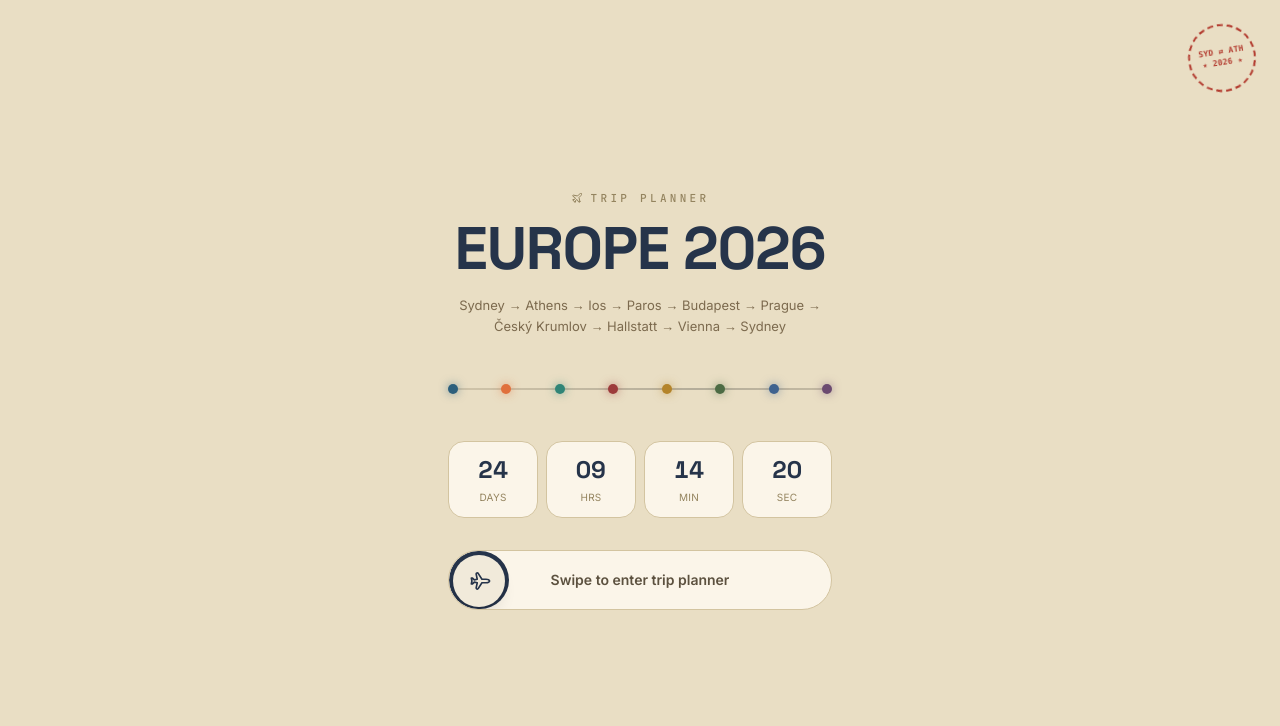
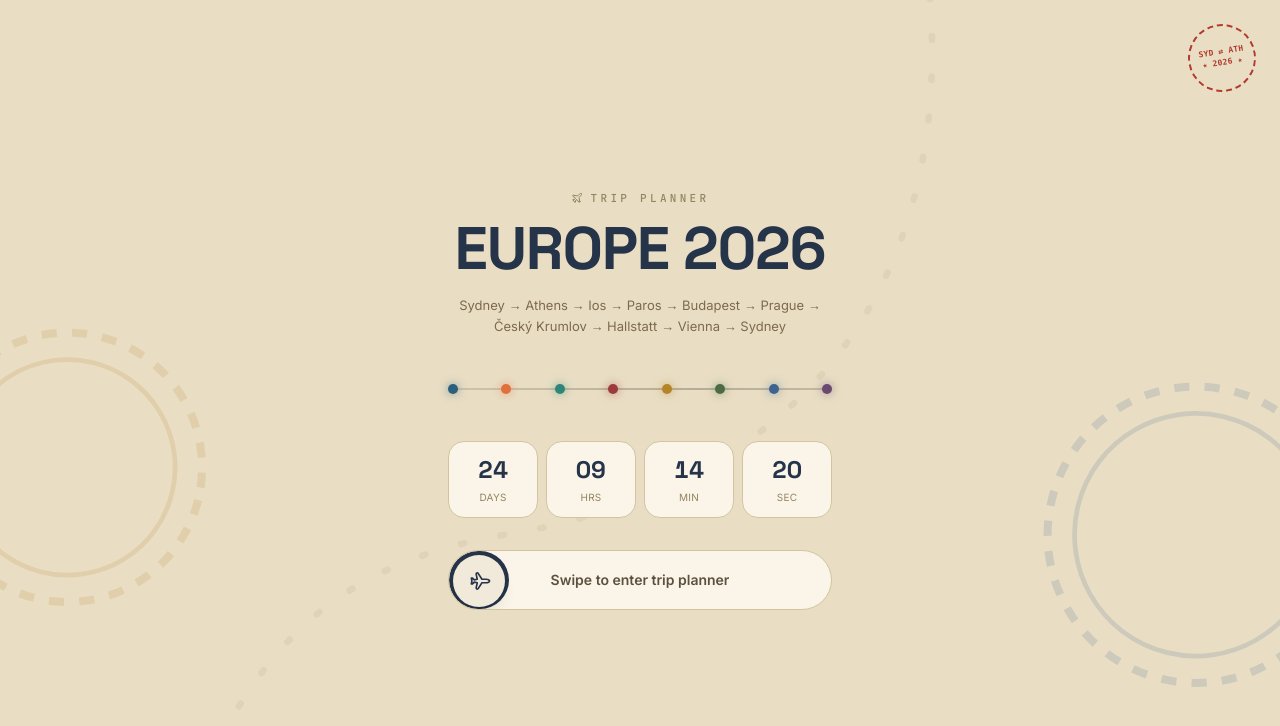
Before and after one commit to GAURAV47987/EUROPE-APP, a React (Vite) app: page / in a window 1280 px wide. Shown: the top 726 px of the page. Built offline with nearby package versions, Linux system fonts and the light colour scheme.

Commit message:
Add a passport-stamp backdrop to the lock/splash screen
Faint dashed stamp rings per city plus a barely-visible dashed route
line behind the countdown, matching the style of the home-screen hero.
Pure CSS/SVG, no image asset, so it adapts to dark mode automatically.

```diff
--- a/src/App.jsx
+++ b/src/App.jsx
@@ -1272,6 +1272,45 @@ function SwipeToEnter({ onEnter }) {
    HOME SCREEN
 --------------------------------------------------------------- */
 
+const HOME_BACKDROP_STAMPS = [
+  { cityIdx: 0, x: 55, y: 75, r: 46, rot: -12 },
+  { cityIdx: 2, x: 330, y: 55, r: 36, rot: 9 },
+  { cityIdx: 4, x: 20, y: 400, r: 40, rot: 14 },
+  { cityIdx: 6, x: 355, y: 420, r: 44, rot: -8 },
+  { cityIdx: 1, x: 45, y: 690, r: 38, rot: 10 },
+  { cityIdx: 7, x: 330, y: 705, r: 50, rot: -14 },
+];
+
+function HomeScreenBackdrop() {
+  return (
+    <svg
+      aria-hidden="true"
+      className="absolute inset-0 w-full h-full pointer-events-none"
+      viewBox="0 0 380 760"
+      preserveAspectRatio="xMidYMid slice"
+      style={{ opacity: 0.16 }}
+    >
+      <path
+        d="M -30 660 C 70 560, 30 440, 150 420 S 300 300, 260 190 S 340 60, 420 -30"
+        fill="none"
+        stroke="var(--text-faint)"
+        strokeWidth="2"
+        strokeDasharray="1 11"
+        strokeLinecap="round"
+      />
+      {HOME_BACKDROP_STAMPS.map((s, i) => {
+        const city = CITIES[s.cityIdx];
+        return (
+          <g key={i} transform={`translate(${s.x} ${s.y}) rotate(${s.rot})`}>
+            <circle r={s.r} fill="none" stroke={city.accent} strokeWidth="2.4" strokeDasharray="4.5 4.5" />
+            <circle r={s.r - 8} fill="none" stroke={city.accent} strokeWidth="1.4" />
+          </g>
+        );
+      })}
+    </svg>
+  );
+}
+
 function HomeScreen({ onEnter, folding, onFoldEnd }) {
   const now = useLiveClock();
   const status = getTripStatus();
@@ -1281,11 +1320,12 @@ function HomeScreen({ onEnter, folding, onFoldEnd }) {
   return (
     <div className="fixed inset-0 z-50" style={{ perspective: "1400px" }}>
       <div
-        className={`home-screen w-full h-full bg-[var(--bg)] flex flex-col items-center justify-center px-6 overflow-y-auto ${folding ? "home-folding" : ""}`}
+        className={`home-screen relative w-full h-full bg-[var(--bg)] flex flex-col items-center justify-center px-6 overflow-y-auto ${folding ? "home-folding" : ""}`}
         onAnimationEnd={(e) => {
           if (e.animationName === "foldAway") onFoldEnd?.();
         }}
       >
+      <HomeScreenBackdrop />
       <div
         aria-hidden="true"
         className="absolute top-6 right-6 w-[68px] h-[68px] rounded-full flex items-center justify-center text-center pointer-events-none"
@@ -1303,7 +1343,7 @@ function HomeScreen({ onEnter, folding, onFoldEnd }) {
         SYD ⇄ ATH
         <br />★ 2026 ★
       </div>
-      <div className="w-full max-w-sm py-12 flex flex-col items-center text-center gap-8">
+      <div className="relative z-10 w-full max-w-sm py-12 flex flex-col items-center text-center gap-8">
         <div>
           <div className="flex items-center justify-center gap-2 text-[11px] uppercase tracking-[0.3em] text-[var(--text-muted)] font-mono mb-3">
             <Plane size={12} strokeWidth={2} />
```
